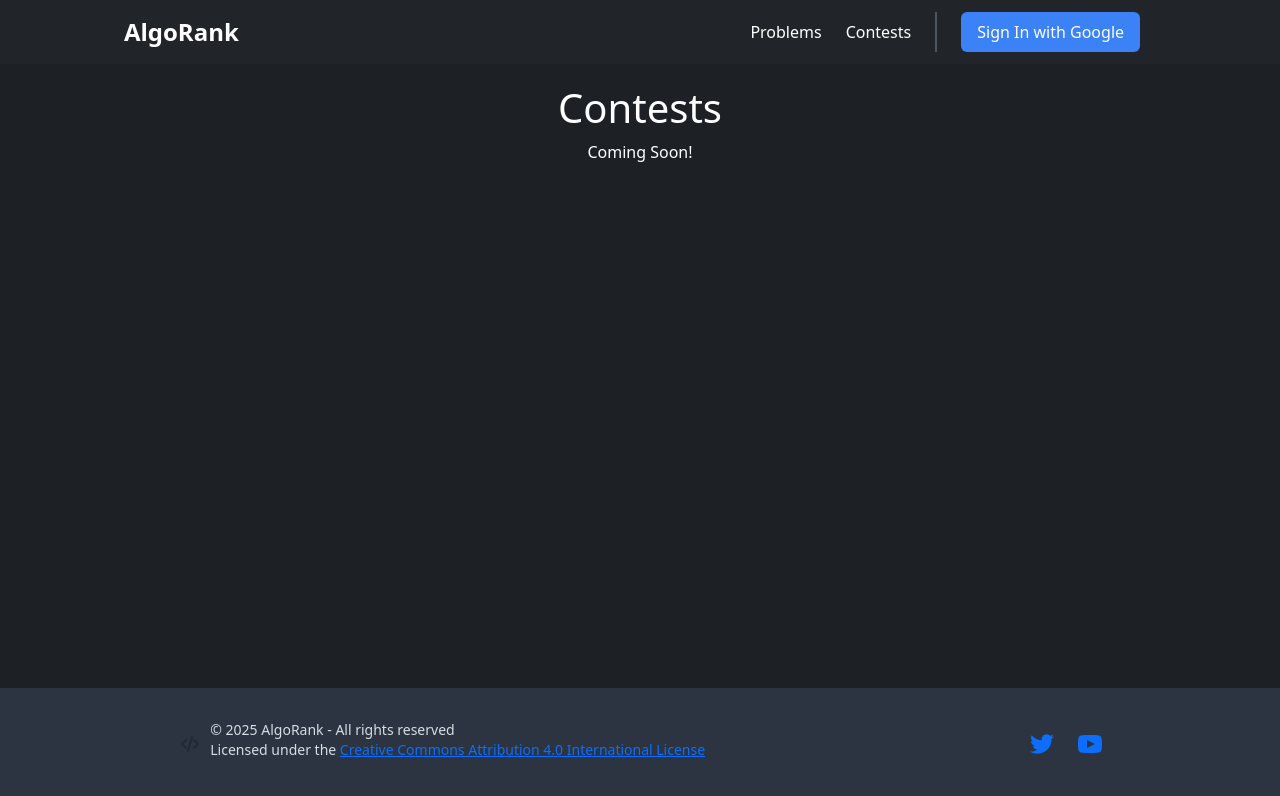
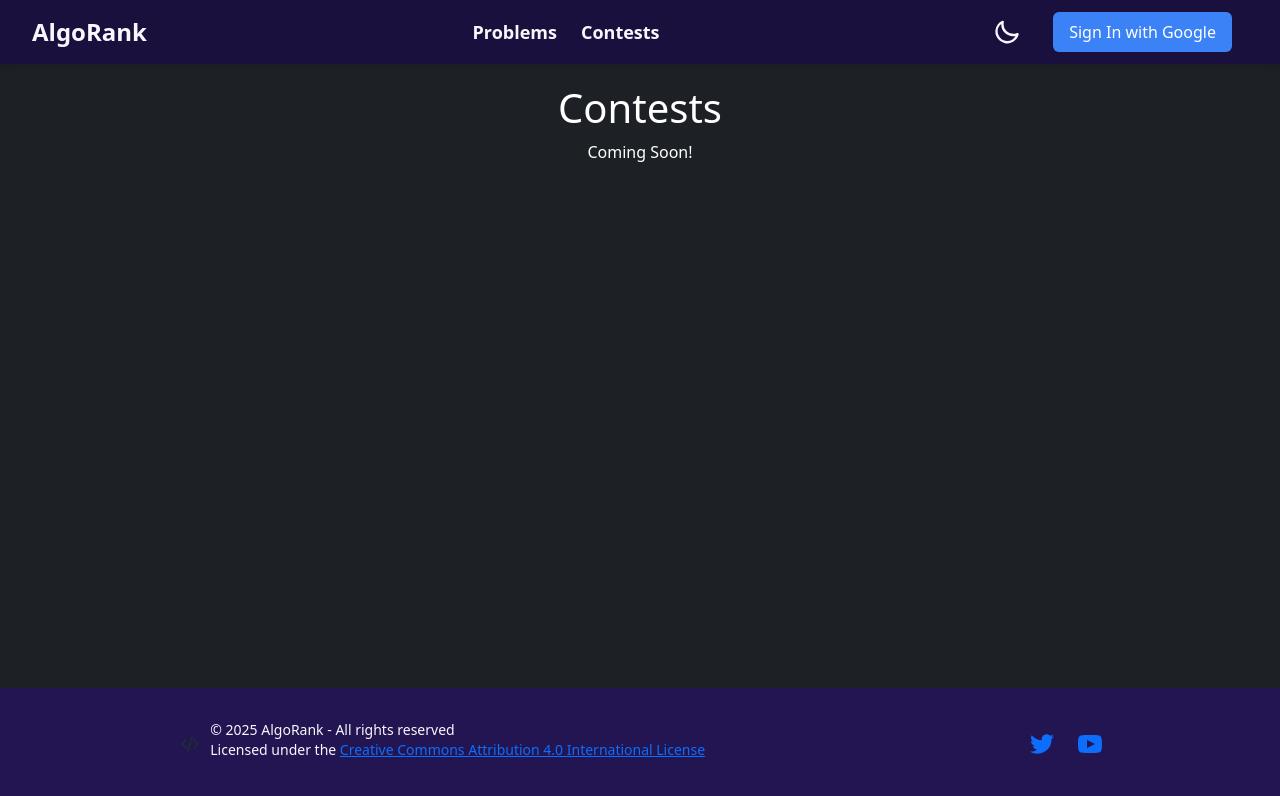
Before and after one commit to VemorPhose/Algorank, a React (Vite) app in the folder client/: page /contests in a window 1280 px wide. Shown: the top 796 px of the page. Built offline with nearby package versions, Linux system fonts and the light colour scheme; no server answers.

Commit message:
updated navbar and implement theme switcher and fixed the avatar issue

```diff
--- a/client/package.json
+++ b/client/package.json
@@ -19,7 +19,7 @@
     "@uiw/react-codemirror": "^4.23.7",
     "bootstrap": "^5.3.3",
     "codemirror": "^6.0.1",
-    "firebase": "^11.1.0",
+    "firebase": "^11.2.0",
     "react": "^18.3.1",
     "react-bootstrap": "^2.10.7",
     "react-dom": "^18.3.1",
@@ -35,7 +35,7 @@
     "@types/react-dom": "^18.3.5",
     "@vitejs/plugin-react": "^4.3.4",
     "autoprefixer": "^10.4.20",
-    "daisyui": "^4.12.23",
+    "daisyui": "^4.12.24",
     "eslint": "^9.17.0",
     "eslint-plugin-react": "^7.37.2",
     "eslint-plugin-react-hooks": "^5.0.0",
--- a/client/src/components/Header.jsx
+++ b/client/src/components/Header.jsx
@@ -1,34 +1,70 @@
 import { Link } from "react-router-dom";
 import { auth } from "../firebase";
 import { useAuthState } from "react-firebase-hooks/auth";
+import { useEffect, useState } from "react";
 
 import SignIn from "./SignIn";
 import SignOut from "./SignOut";
 
 function Header() {
   const [user] = useAuthState(auth);
+  const [theme, setTheme] = useState(localStorage.getItem("theme") || "synthwave");
+
+  useEffect(() => {
+    document.documentElement.setAttribute("data-theme", theme);
+    localStorage.setItem("theme", theme);
+  }, [theme]);
+
+  const toggleTheme = () => {
+    setTheme(theme === "synthwave" ? "nord" : "synthwave");
+  };
 
   return (
-    <div className="flex flex-row justify-around items-center w-full h-16 bg-dark px-10">
-      <div className="flex flex-col items-center">
-        <Link
-          to="/"
-          className="text-2xl font-bold text-decoration-none text-white"
-        >
+    <div className="navbar bg-base-100 shadow-md px-10 flex justify-center items-center h-16">
+      <div>
+        <Link to="/" className="text-2xl no-underline font-bold text-base-content ml-8">
           AlgoRank
         </Link>
       </div>
-      <div></div>
-      <div></div>
-      <div className="flex flex-row items-center">
-        <Link to="/problems" className="text-white text-decoration-none mx-2">
+
+      <div className="flex space-x-6">
+        <Link to="/problems" className="text-lg no-underline mx-2 font-bold transition-colors duration-300 text-base-content hover:text-accent">
           Problems
         </Link>
-        <Link to="/contests" className="text-white text-decoration-none mx-3">
+        <Link to="/contests" className="text-lg no-underline mx-3 font-bold transition-colors duration-300 text-base-content hover:text-accent">
           Contests
         </Link>
-        <div className="border-l-2 border-gray-600 mx-2 h-10"></div>
-        {user ? <SignOut/ > : <SignIn/ >}
+      </div>
+
+      <div className="flex items-center space-x-4">
+        <label className="swap swap-rotate cursor-pointer">
+          <input
+            type="checkbox"
+            className="hidden"
+            checked={theme === "synthwave"}
+            onChange={toggleTheme}
+          />
+
+          <svg
+            className="swap-off h-7 w-7 fill-current text-base-content"
+            xmlns="http://www.w3.org/2000/svg"
+            viewBox="0 0 24 24"
+          >
+            <path d="M5.64,17l-.71.71a1,1,0,0,0,0,1.41,1,1,0,0,0,1.41,0l.71-.71A1,1,0,0,0,5.64,17ZM5,12a1,1,0,0,0-1-1H3a1,1,0,0,0,0,2H4A1,1,0,0,0,5,12Zm7-7a1,1,0,0,0,1-1V3a1,1,0,0,0-2,0V4A1,1,0,0,0,12,5ZM5.64,7.05a1,1,0,0,0,.7.29,1,1,0,0,0,.71-.29,1,1,0,0,0,0-1.41l-.71-.71A1,1,0,0,0,4.93,6.34Zm12,.29a1,1,0,0,0,.7-.29l.71-.71a1,1,0,1,0-1.41-1.41L17,5.64a1,1,0,0,0,0,1.41A1,1,0,0,0,17.66,7.34ZM21,11H20a1,1,0,0,0,0,2h1a1,1,0,0,0,0-2Zm-9,8a1,1,0,0,0-1,1v1a1,1,0,0,0,2,0V20A1,1,0,0,0,12,19ZM18.36,17A1,1,0,0,0,17,18.36l.71.71a1,1,0,0,0,1.41,0,1,1,0,0,0,0-1.41ZM12,6.5A5.5,5.5,0,1,0,17.5,12,5.51,5.51,0,0,0,12,6.5Zm0,9A3.5,3.5,0,1,1,15.5,12,3.5,3.5,0,0,1,12,15.5Z" />
+          </svg>
+
+          <svg
+            className="swap-on h-7 w-7 fill-current text-base-content"
+            xmlns="http://www.w3.org/2000/svg"
+            viewBox="0 0 24 24"
+          >
+            <path d="M21.64,13a1,1,0,0,0-1.05-.14,8.05,8.05,0,0,1-3.37.73A8.15,8.15,0,0,1,9.08,5.49a8.59,8.59,0,0,1,.25-2A1,1,0,0,0,8,2.36,10.14,10.14,0,1,0,22,14.05,1,1,0,0,0,21.64,13Zm-9.5,6.69A8.14,8.14,0,0,1,7.08,5.22v.27A10.15,10.15,0,0,0,17.22,15.63a9.79,9.79,0,0,0,2.1-.22A8.11,8.11,0,0,1,12.14,19.73Z" />
+          </svg>
+        </label>
+
+        <div>{user ? <SignOut /> : <SignIn />}</div>
+        <div></div>
+        <div></div>
       </div>
     </div>
   );
--- a/client/src/components/SignOut.jsx
+++ b/client/src/components/SignOut.jsx
@@ -13,24 +13,39 @@
     }
   };
 
-  const getFirstName = () => {
-    if (!user?.email) return '';
-    const name = user.email.split('.')[0];
-    // Capitalize first letter
-    return name.charAt(0).toUpperCase() + name.slice(1);
-  };
+  const getFullName = () => user?.displayName || "User";
 
   return (
-    <details className="dropdown dropdown-end">
-      <summary className="btn btn-ghost normal-case flex items-center gap-2 mt-2">
-        <span className="text-white">Signed in as {getFirstName()}</span>
-      </summary>
-      <ul className="menu dropdown-content bg-base-100 rounded-box z-[1] w-40 p-2 shadow mt-2">
+    <div className="relative ml-auto group">
+      <div className="btn btn-ghost normal-case flex items-center gap-2">
+        <div className="avatar flex items-center">
+          <div className="ring-primary ring-offset-base-100 w-9 h-9 rounded-full ring ring-offset-3">
+            <svg
+              xmlns="http://www.w3.org/2000/svg"
+              className="h-9 w-9 p-1 text-base-content"
+              fill="currentColor"
+              viewBox="0 0 24 24"
+            >
+              <path d="M12 12c2.21 0 4-1.79 4-4s-1.79-4-4-4-4 1.79-4 4 1.79 4 4 4zm0 2c-2.67 0-8 1.34-8 4v2h16v-2c0-2.66-5.33-4-8-4z" />
+            </svg>
+          </div>
+        </div>
+      </div>
+
+      <ul className="absolute right-0 top-full mt-1 hidden group-hover:block menu p-2 shadow bg-base-100 rounded-box w-52 z-10">
         <li>
-          <a onClick={handleSignOut} className="text-base-content">Sign Out</a>
+          <div className="text-sm font-bold text-base-content">{getFullName()}</div>
+        </li>
+        <li>
+          <button
+            onClick={handleSignOut}
+            className="text-sm text-base-content hover:bg-gray-100 w-full text-left"
+          >
+            Sign Out
+          </button>
         </li>
       </ul>
-    </details>
+    </div>
   );
 }
 
--- a/client/tailwind.config.js
+++ b/client/tailwind.config.js
@@ -9,6 +9,6 @@
   },
   plugins: [require('daisyui'),],
   daisyui: {
-    themes: ["light", "dark", "cupcake","cyberpunk","retro","valentine","aqua"],
+    themes: ["light", "dark", "nord","synthwave"],
   },
 }
```
Also changed, not shown: 1 other file (tests, documents, lock files or other folders).
